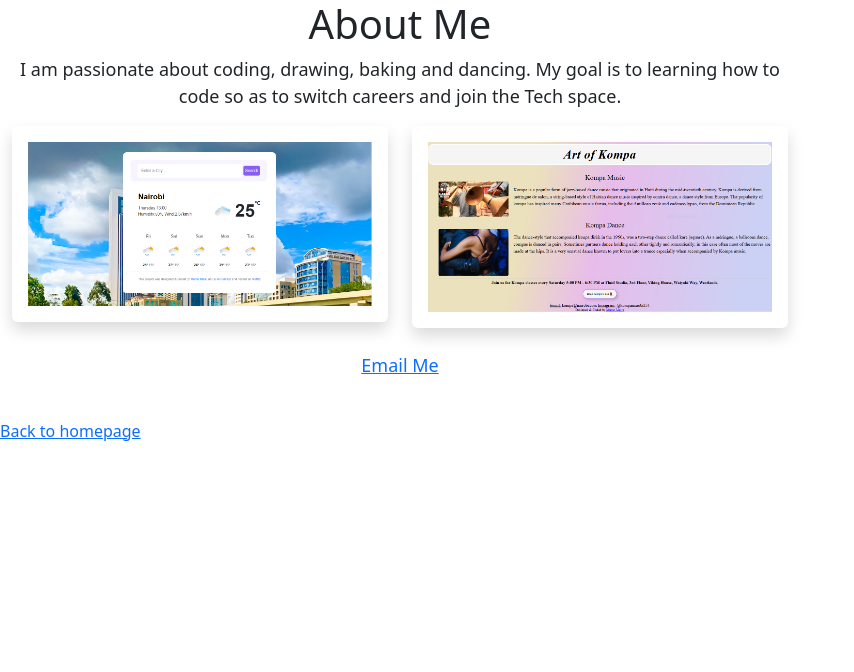
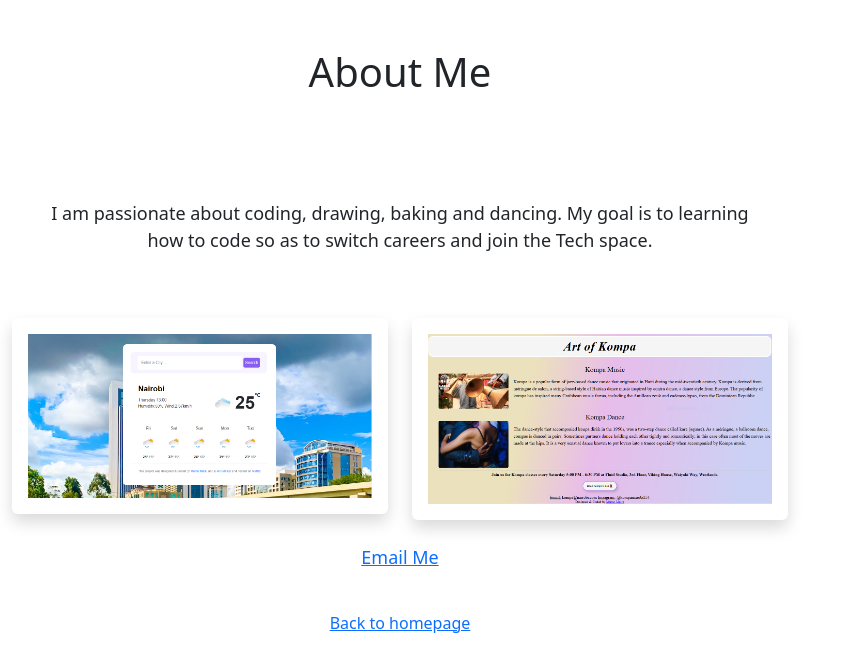
Before and after one commit to Mumo23/Mumo-Mailu, a plain HTML site: page about.html in a window 1280 px wide. Shown: the whole page, without its empty margins (0-854 px from the left). Drawn offline with nearby package versions, Linux system fonts and the light colour scheme.

Commit message:
Update about.html

```diff
--- a/about.html
+++ b/about.html
@@ -19,9 +19,9 @@
     ></script>
   </head>
   <body>
-    <h1>About Me</h1>
+    <h1 class="p-5">About Me</h1>
 
-    <p>
+    <p class="p-5">
       I am passionate about coding, drawing, baking and dancing. My goal is to
       learning how to code so as to switch careers and join the Tech space.
     </p>
@@ -48,12 +48,12 @@
     <br />
 
     <p>
-      <a href="mailto:mumomailu@gmail.com">Email Me</a>
+      <a href="mailto:mumomailu@gmail.com" class="email-link">Email Me</a>
     </p>
 
     <br />
 
-    <footer>
+    <footer class="text-center">
       <a href="index.html">Back to homepage</a>
     </footer>
   </body>
```
